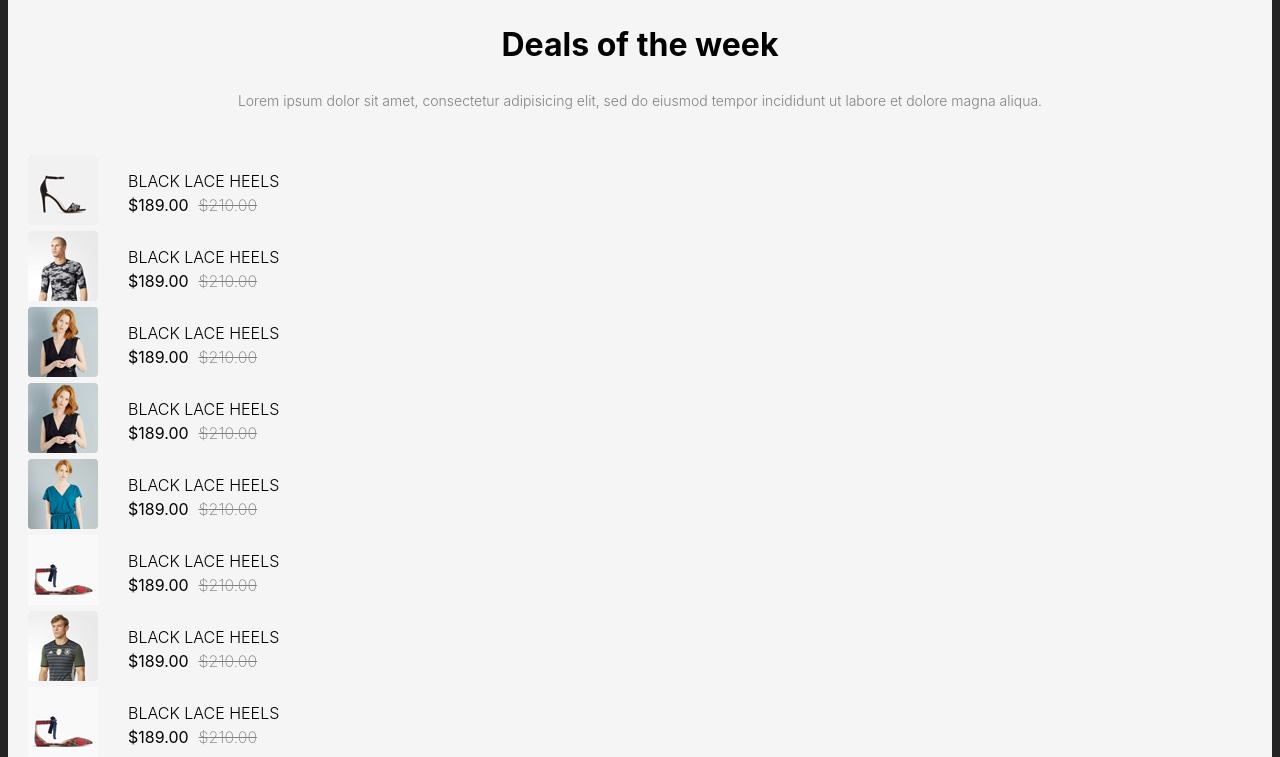
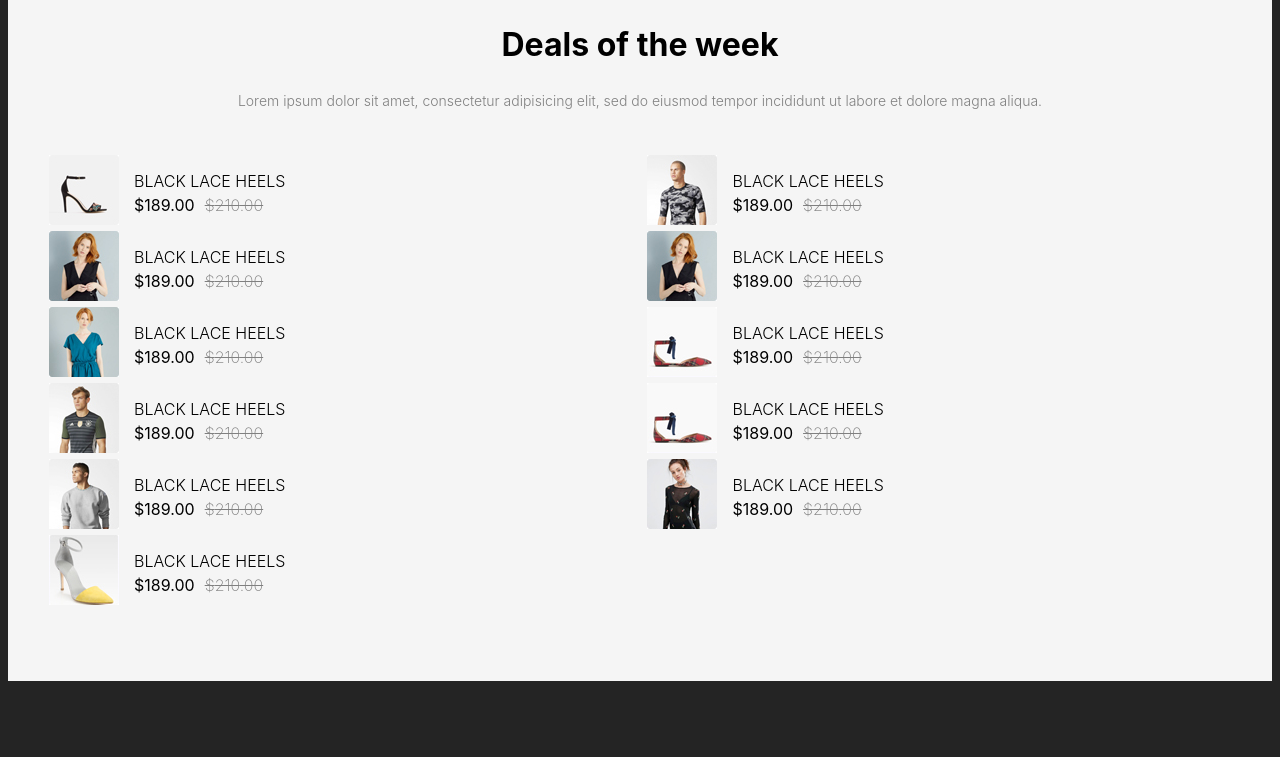
Before and after one commit to BridgetKas/ShoeStore, a React (Vite) app: page / in a window 1280 px wide. Shown: the part 1640-2397 px from the top of the page. Built offline with nearby package versions, Linux system fonts and the light colour scheme.

Commit message:
Added Deals Component

```diff
--- a/src/components/common/Deals/deals.module.css
+++ b/src/components/common/Deals/deals.module.css
@@ -49,7 +49,7 @@ h3 {
  .firstprice {
     color:gray;
     text-decoration: line-through;
-    font-weight:200;
+    font-weight:250;
 
 }
 
@@ -61,3 +61,19 @@ h3 {
 .blackFridayContainer {
     display:none;
 }
+
+@media (min-width:576px) {
+    .itemContainer {
+        flex-direction: row;
+        gap:15px;
+    }
+
+    .dealsContainer {
+        display:grid;
+        grid-template-columns: repeat(2,1fr);
+        column-gap: 15px;
+        width:95%;
+        margin:10px auto;
+    }
+
+}
```
